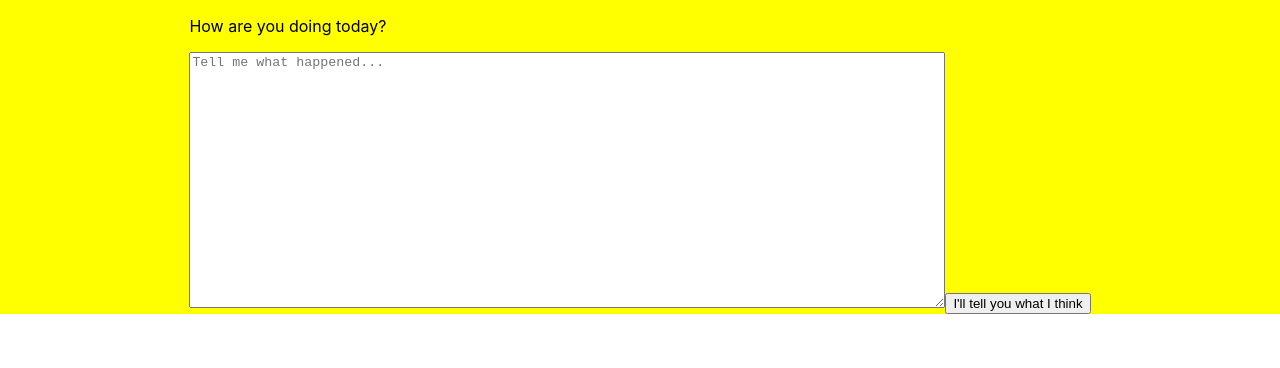
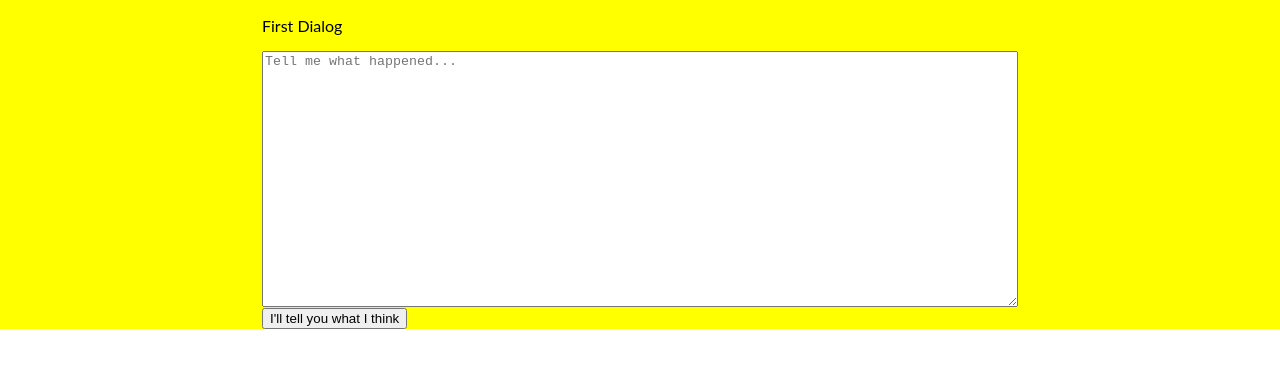
Before and after one commit to Jim2620/happy-feelings, a React (Create React App) app: page / in a window 1280 px wide. Shown: the top 368 px of the page. Built offline with nearby package versions, Linux system fonts and the light colour scheme.

Commit message:
added functionality to changing backgrounds

```diff
--- a/src/components/homepage/Homepage.js
+++ b/src/components/homepage/Homepage.js
@@ -1,31 +1,30 @@
-import React, { Component } from "react";
+import React, { useState } from "react";
+import "./style.css";
 
-class homepage extends Component {
-  constructor(props) {
-    super(props);
-    this.state = {
-      firstDialogue: "How are you doing today?",
-      secondDialogue: "Go ahead, I'm listening...",
+const firstDialog = "First Dialog";
+const secondDialog = "Second Dialog";
+const thirdDialog = "Third Dialog";
+
+export default function App() {
+  const [textValue, setTextValue] = useState("");
+
+  const handleChange = (event) => {
+    setTextValue(event.target.value);
   };
+
+  let dialog = firstDialog;
+  let bgColor = "yellow";
+
+  if (textValue.length > 20) {
+    dialog = secondDialog;
+    bgColor = "cyan";
   }
 
-  // what I'm trying to target the userInput with
-  handleChange = (event) => {
-    this.setState({ inputValue: event.target.value });
-  };
+  if (textValue.length > 50) {
+    dialog = thirdDialog;
+    bgColor = "red";
+  }
 
-  // Attempting to create a function to dynamically change the initial question based on userinput character count
-
-  // opening = () => {
-  //   if ((inputValue: event.target.value) =< 10) {
-  //     return {this.state.firstDialogue}
-  //   }
-  //   else ((inputValue: event.target.value) > 10) {
-  //     return {this.state.secondDialogue}
-  // }}
-
-
-  render() {
   return (
     <div>
       <div
@@ -33,16 +32,22 @@ class homepage extends Component {
           display: "flex",
           alignItems: "center",
           justifyContent: "center",
-            background: "yellow",
-
+          background: bgColor,
         }}
       >
         <form>
-            <p>{this.state.firstDialogue}</p>
+          <p>{dialog}</p>
           <textarea
-              style={{ width: 750, height: 250 }}
+            style={{
+              width: 750,
+              height: 250,
+              display: "block",
+              marginLeft: "auto",
+              marginRight: "auto",
+            }}
             placeholder="Tell me what happened..."
-              onChange={this.handleChange}
+            value={textValue}
+            onChange={handleChange}
           ></textarea>
           <button type="submit">I'll tell you what I think</button>
         </form>
@@ -50,6 +55,3 @@ class homepage extends Component {
     </div>
   );
 }
-}
-
-export default homepage;
--- /dev/null
+++ b/src/components/homepage/style.css
@@ -0,0 +1,3 @@
+h1, p {
+    font-family: Lato;
+  }
```
Lines whose indentation alone changed are shown as unchanged.
